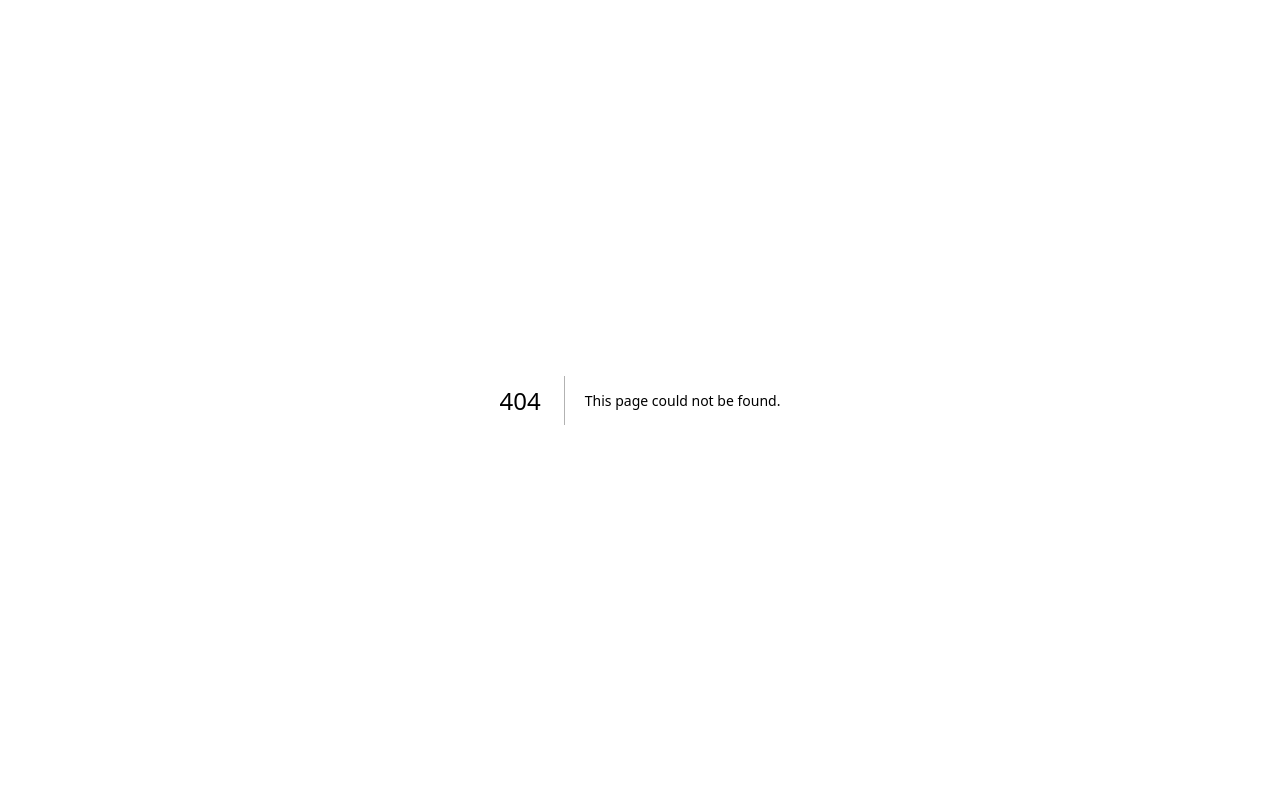
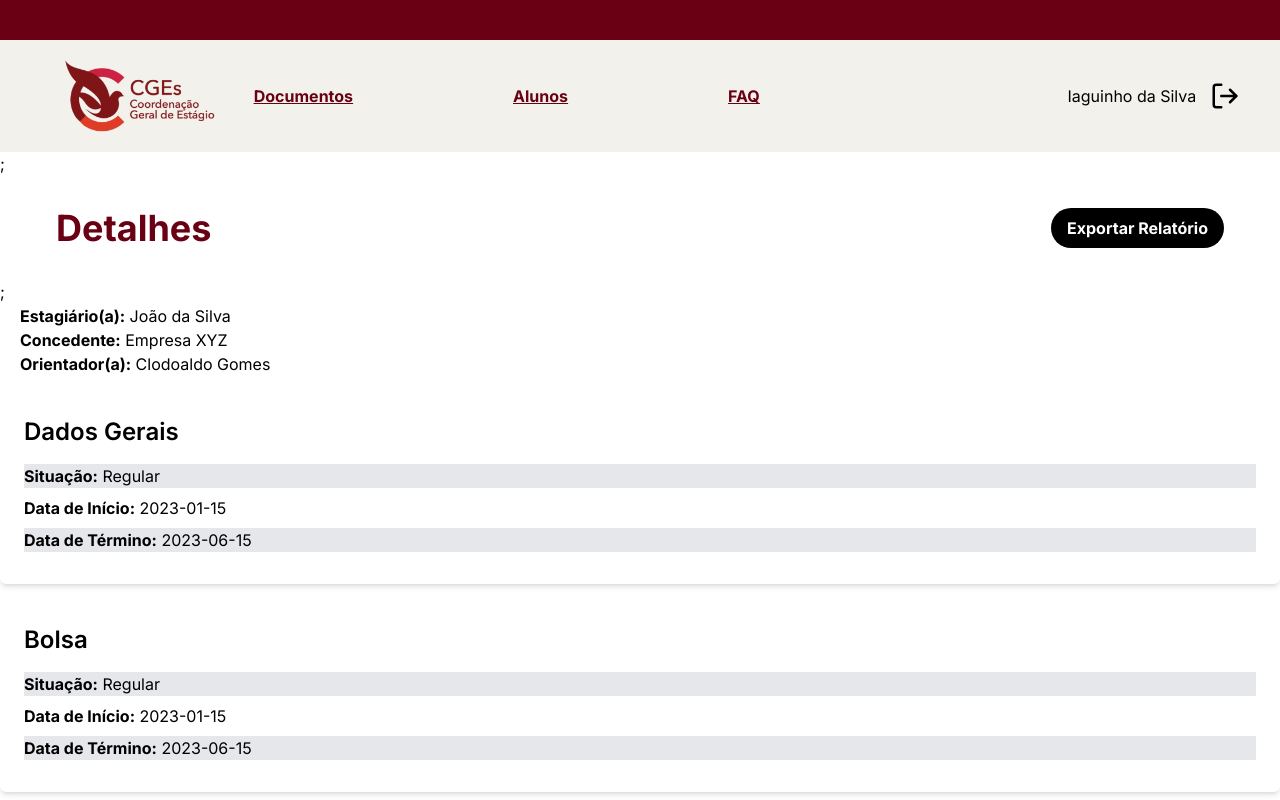
Before and after one commit to SIN-disciplina-PI5/CGES-frontend, a Next.js app: page /DetailsStudent in a window 1280 px wide. Before the commit this address had no page. Shown: the top 800 px of the page. Built offline with nearby package versions, Linux system fonts and the light colour scheme.

Commit message:
detalhes do aluno

```diff
--- a/package.json
+++ b/package.json
@@ -18,6 +18,7 @@
     "react": "18.2.0",
     "react-dom": "18.2.0",
     "react-icons": "^4.11.0",
+    "swr": "^2.2.4",
     "tailwindcss": "3.3.3",
     "typescript": "5.2.2"
   }
--- /dev/null
+++ b/src/app/DetailsStudent/page.tsx
@@ -0,0 +1,34 @@
+
+import React from "react";
+import HeaderComponent from "@/components/header";
+import Title from "@/components/pageTitle";
+import StudentDetails from "@/components/internDetailsMain";
+import List from "@/components/listDetailsIntern";
+
+
+
+
+const DetailsStudent = () => {
+  const listItems = [
+    { key: 'Situação', value: 'Regular' },
+    { key: 'Data de Início', value: '2023-01-15' },
+    { key: 'Data de Término', value: '2023-06-15' },
+  ];
+  return(
+    <main>
+    <HeaderComponent></HeaderComponent>;
+    <Title text = 'Detalhes'></Title>;
+    <StudentDetails estagiario="João da Silva" concedente="Empresa XYZ" orientador="Clodoaldo Gomes" />
+    <List title = "Dados Gerais" items={listItems}></List>
+    <List title = "Bolsa" items={listItems}></List>
+    <List title = "Carga Horária" items={listItems}></List>
+    <List title = "Seguro" items={listItems}></List>
+
+
+
+    </main>
+  )
+
+}
+
+export default DetailsStudent;
--- a/src/components/Dashboard.tsx
+++ b/src/components/Dashboard.tsx
@@ -1,4 +1,5 @@
 import React from 'react';
+import Link from 'next/link';
 
 interface Estagiario {
   id: number;
@@ -49,7 +50,8 @@ const Table: React.FC<TableProps> = ({ data }) => {
           <tr key={estagiario.id}>
 
             <td className="px-6 py-4 whitespace-nowrap">{estagiario.tipo}</td>
-            <td className="px-6 py-4 whitespace-nowrap">{estagiario.estagiario}</td>
+            <td className="px-6 py-4 whitespace-nowrap" >
+              <Link href={'/DetailsStudent/'}>{estagiario.estagiario}</Link></td>
             <td className="px-6 py-4 whitespace-nowrap">{estagiario.departamento}</td>
             <td className={`px-6 py-4 whitespace-nowrap ${estagiario.status === 'Concluído' ? 'bg-green-100' : 'bg-red-100'}`}>
               {estagiario.status}
--- a/src/components/header.tsx
+++ b/src/components/header.tsx
@@ -12,8 +12,8 @@ const HeaderComponent = () => {
             <div className="w-full h-28 flex items-center justify-between px-10 bg-grey-fg">
                 <Image src={'/logo.png'} alt='logo' width={200} height={200} />
                 <ul className="w-2/3 flex gap-40">
-                    <li className="text-red-fg font-bold underline"><Link href={'/'}>Documentos</Link></li>
-                    <li className="text-red-fg font-bold underline"><Link href={'/'}>Alunos</Link></li>
+                    <li className="text-red-fg font-bold underline"><Link href={'/filesExplorer'}>Documentos</Link></li>
+                    <li className="text-red-fg font-bold underline"><Link href={'/registeredStudents'}>Alunos</Link></li>
                     <li className="text-red-fg font-bold underline"><Link href={'/'}>FAQ</Link></li>
                 </ul>
                 <p>Iaguinho da Silva</p>
--- /dev/null
+++ b/src/components/internDetailsMain.tsx
@@ -0,0 +1,26 @@
+// components/StudentDetails.tsx
+import React from 'react';
+
+interface StudentDetailsProps {
+  estagiario: string;
+  concedente: string;
+  orientador: string;
+}
+
+const StudentDetails: React.FC<StudentDetailsProps> = ({ estagiario, concedente, orientador }) => {
+  return (
+    <div style={{ marginLeft: '20px' }}>
+      <p>
+        <strong>Estagiário(a):</strong> {estagiario}
+      </p>
+      <p>
+        <strong>Concedente:</strong> {concedente}
+      </p>
+      <p>
+        <strong>Orientador(a):</strong> {orientador}
+      </p>
+    </div>
+  );
+};
+
+export default StudentDetails;
--- /dev/null
+++ b/src/components/listDetailsIntern.tsx
@@ -0,0 +1,29 @@
+// components/List.tsx
+import React from 'react';
+
+interface ListItem {
+  key: string;
+  value: string;
+}
+
+interface ListProps {
+  title: string;
+  items: ListItem[];
+}
+
+const List: React.FC<ListProps> = ({ title, items }) => {
+  return (
+    <div className="w-full mx-auto my-4 p-6 rounded-md shadow-md">
+      <h2 className="text-2xl font-semibold mb-4">{title}</h2>
+      <ul>
+        {items.map((item, index) => (
+          <li key={index} className={`mb-2 ${index % 2 === 0 ? 'bg-gray-200' : 'bg-white'}`}>
+            <strong>{item.key}:</strong> {item.value}
+          </li>
+        ))}
+      </ul>
+    </div>
+  );
+};
+
+export default List;
```
Also changed, not shown: 1 other file (tests, documents, lock files or other folders).
